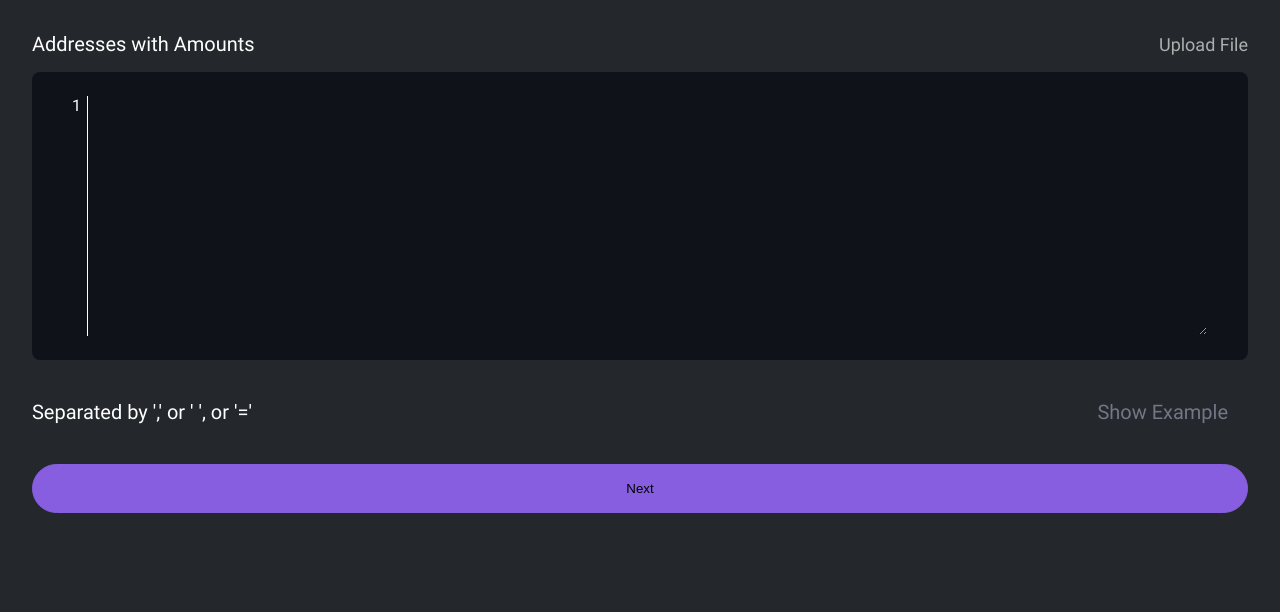
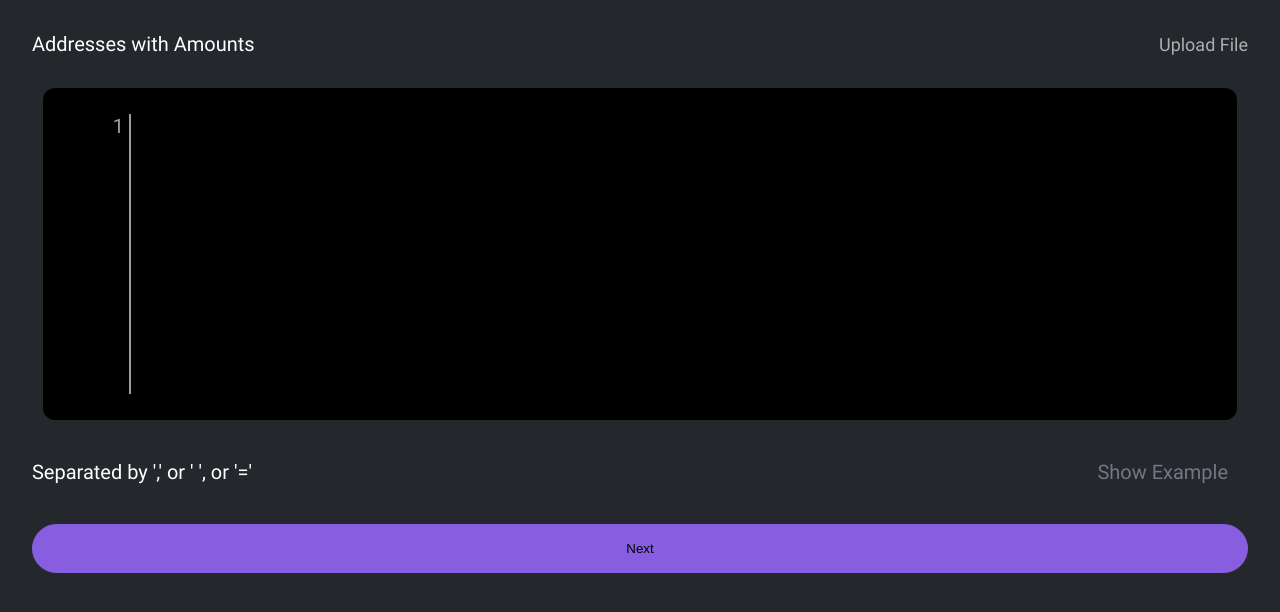
Before and after one commit to shivam260598/disperse-app, a React app: page / in a window 1280 px wide. Built offline with nearby package versions, Linux system fonts and the light colour scheme; a web font is replaced by a local one.

Commit message:
text area UI done

```diff
--- a/src/Disperse/TextAreaComponent/index.js
+++ b/src/Disperse/TextAreaComponent/index.js
@@ -1,46 +1,60 @@
-import React from 'react';
+import React, { useEffect, useRef, useState } from 'react';
 import './styles.css';
 import GLOBAL_CONSTANTS from '../../commons/global';
 
-function DisplayNumbers({ amounts = '' }) {
-    const amountArr = amounts.split(GLOBAL_CONSTANTS.new_line_escape_sequence);
+function TextAreaComponent({ amounts = '', setAmounts = () => {} }) {
+    const lineElRef = useRef();
+    const textRef = useRef();
+    const textContainerRef = useRef();
+    const [line, setLine] = useState(GLOBAL_CONSTANTS.one);
+    const [activeLine, setActiveLine] = useState(GLOBAL_CONSTANTS.one);
+
+    useEffect(() => { handleScroller(); }, []);
+
+    const handleScroller = () => {
+        let element = textRef?.current || null;
+
+        if(element) {
+            element.onscroll = (e) => {
+                const bottomReached = (element.scrollTop + element.offsetHeight) >= (element.scrollHeight);
+                if (bottomReached) lineElRef.current.scrollTop = element.scrollTop;
+                lineElRef.current.scrollTop = element.scrollTop
+            };
+        };
+    };
+
+    const textChangeHandler = (e) => {
+        const val = e.target.value;
+        const newLine = (val.match(/\n/g) || []).length;
+        if(newLine > 0) setLine(newLine + 1);
+        if(newLine === 0) setLine(1);
+
+        activeLineChangeHandler(e);
+        setAmounts(val);
+    }
+
+    const activeLineChangeHandler = (e) => {
+        const activeLineVal = e.target.value.substr(0, e.target.selectionStart)
+            .split(GLOBAL_CONSTANTS.new_line_escape_sequence).length;
+        if(activeLine  !== activeLineVal) setActiveLine(activeLineVal);
+    }
+
+    const renderNumberOfLines = () => {
+        return [...Array(line).keys()].map(i => <span key={i} >{i+1}</span>);
+    };
 
     return (
-        amountArr || []).map((_, index) => (
-            <div>{index + 1}</div>
-        )
-    );
-}
-
-function TextAreaComponent({ amounts = '', setAmounts = () => {} }) {
-//     const prefix = '1 ';
-
-//     const textareaRef = useRef(null);
-
-//   useEffect(() => {
-//     if (textareaRef.current) {
-//       textareaRef.current.value = prefix + (amounts || '').substring(prefix.length);
-//     }
-//   }, [amounts]);
-
-//   const handleInputChange = (e) => {
-//     const input = e.target.value || '';
-//     setAmounts(input);
-//   };
-
-    return (
-           <div className="text_area_container">
-                <div className="line_numbers">
-                    <DisplayNumbers amounts={amounts} />
-                </div>
+        <div className="text_area_container">
+            <div className="text_container" ref={textContainerRef}>
+                <div className="line_number" ref={lineElRef}>{renderNumberOfLines()}</div>
                 <textarea
-                    className="input_box"
+                    onMouseUp={activeLineChangeHandler}
+                    ref={textRef}
+                    onChange={textChangeHandler}
                     value={amounts}
-                    onChange={(e) => setAmounts(e.target.value)}
-                    // ref={textareaRef}
-                    // onChange={handleInputChange}
                 />
             </div>
+        </div>
     );
 }
 
--- a/src/Disperse/TextAreaComponent/styles.css
+++ b/src/Disperse/TextAreaComponent/styles.css
@@ -1,27 +1,50 @@
 .text_area_container {
-    background: #10121A;
-    height: 30vh;
-    border-radius: 8px;
-    padding: 24px 40px;
-    display: flex;
-    margin-top: 16px;
-    overflow: scroll;
+    width: 100%;
+    font-size: 20px;
 }
 
-.line_numbers {
-    border-right: 1px solid #fff;
-    padding-right: 6px;
+.text_container {
+    background-color: black;
+    border-radius: 12px;
+    width: 95%;
+    height: 300px;
+    margin: 2rem auto;
+    display: flex;
+    justify-content: left;
+    align-items: center;
+    padding: 1rem 1.2rem;
 }
 
-.input_box {
-    width: 100%;
-    margin-left: 12px;
-    background: #10121A;
-    color: #fff;
-    border-color: #10121A;
-    font-size: 16px;
+.line_number {
+    height: calc(100% - 20px);
+    width: 5%;
+    color: rgb(159, 157, 157);
+    padding: 0 5px;
+    display: flex;
+    flex-direction: column;
+    align-items: flex-end;
+    justify-content: flex-start;
+    overflow-y: auto;
+
+    &::-webkit-scrollbar {
+       display: none;
+    }
 }
 
-.input_box:focus {
+textarea {
+    height: calc(100% - 20px);
+    border:none;
     outline: none;
+    border-left: 2px solid rgb(159, 157, 157);
+    background-color: transparent;
+    width: 95%;
+    padding: 0 5px;
+    color: whitesmoke;
+    resize: none !important;
+    overflow-y: scroll;
+    font-size: 21px;
 }
+
+textarea::-webkit-scrollbar {
+   display: none;
+}
```
